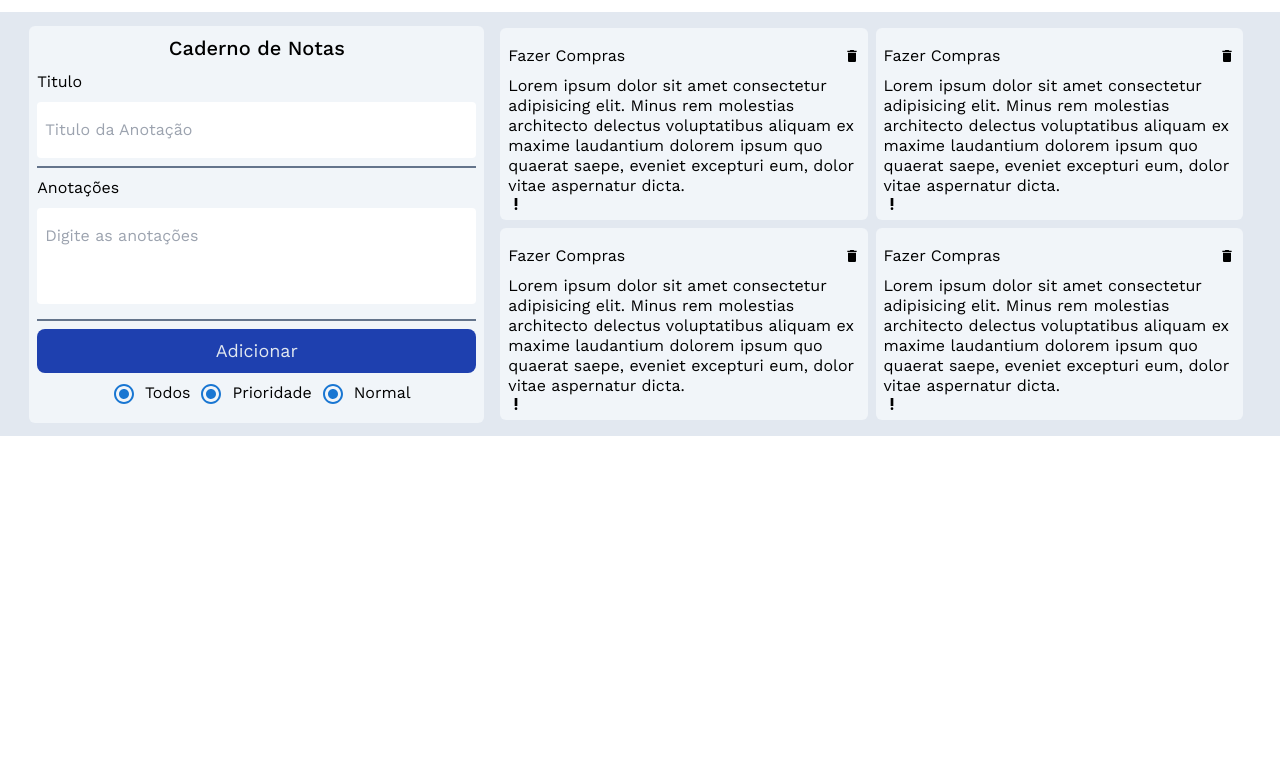
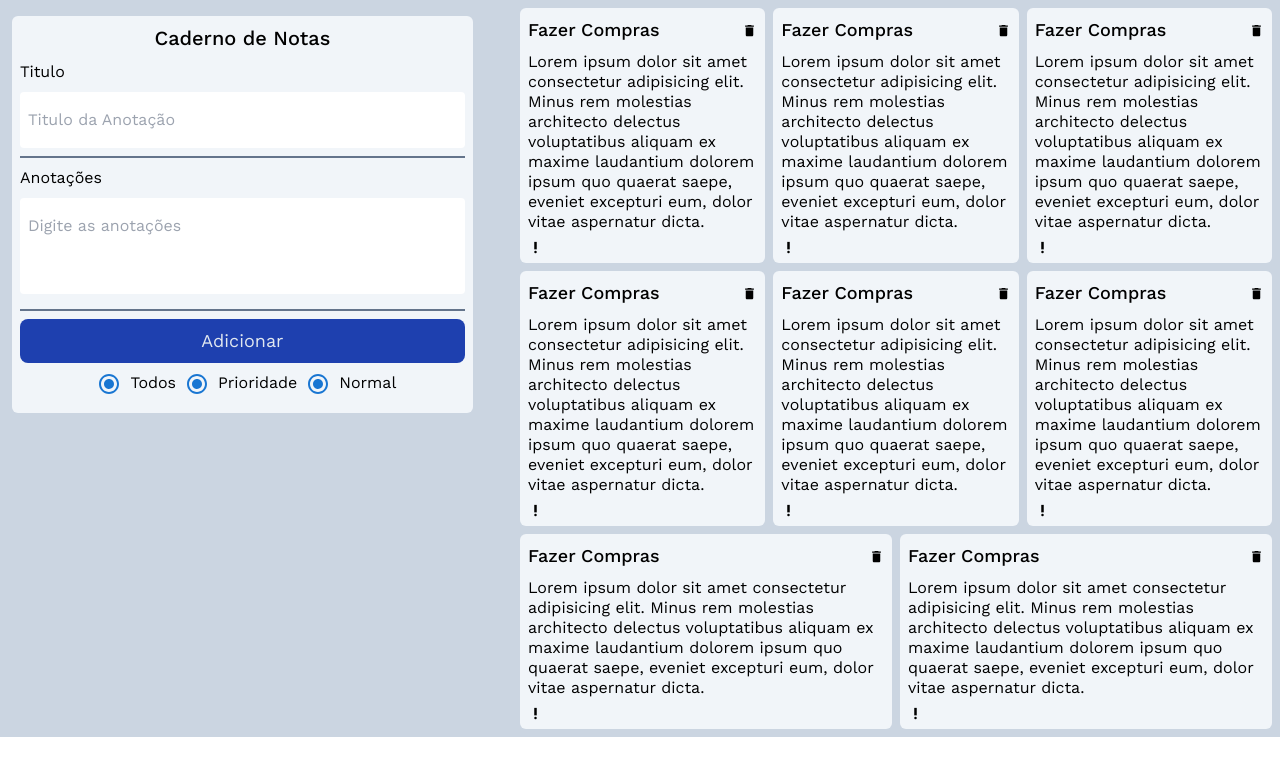
Before and after one commit to PascoalKahamba/task-manager, a Next.js app: page / in a window 1280 px wide. Shown: the top 776 px of the page. Built offline with nearby package versions, Linux system fonts and the light colour scheme.

Commit message:
I'm building the layout of the project

```diff
--- a/src/components/notes.tsx
+++ b/src/components/notes.tsx
@@ -2,18 +2,18 @@ import { MdDelete, MdOutlinePriorityHigh } from "react-icons/md";
 
 export default function Notes() {
   return (
-    <div className="bg-slate-100 leading-10 rounded-md p-2 flex-auto w-[40%]">
-      <div className="flex justify-between items-center">
-        <h1>Fazer Compras</h1>
-        <MdDelete />
+    <div className="bg-slate-100 leading-10 rounded-md p-2 flex-1 basis-52">
+      <div className="flex justify-between items-center mb-2">
+        <h1 className="font-medium text-lg">Fazer Compras</h1>
+        <MdDelete size={15} className="cursor-pointer" />
       </div>
-      <p className="leading-5">
+      <p className="leading-5 mb-2">
         Lorem ipsum dolor sit amet consectetur adipisicing elit. Minus rem
         molestias architecto delectus voluptatibus aliquam ex maxime laudantium
         dolorem ipsum quo quaerat saepe, eveniet excepturi eum, dolor vitae
         aspernatur dicta.
       </p>
-      <MdOutlinePriorityHigh />
+      <MdOutlinePriorityHigh size={15} className="cursor-pointer" />
     </div>
   );
 }
--- a/src/pages/index.tsx
+++ b/src/pages/index.tsx
@@ -10,9 +10,9 @@ export default function IndexPage() {
   };
 
   return (
-    <section className=" bg-slate-200 flex justify-center items-center gap-2 mt-3 p-2">
+    <section className=" bg-slate-300 flex justify-end items-centerp-2 h-full">
       <form
-        className="bg-slate-100 p-2 w-[36%] leading-10 rounded-md"
+        className="bg-slate-100 p-2 w-[36%] leading-10 rounded-md fixed h-auto z-0 left-3 top-4"
         onSubmit={handleSubmit}
       >
         <h1 className="font-medium text-xl text-center">Caderno de Notas</h1>
@@ -53,6 +53,10 @@ export default function IndexPage() {
         <Notes />
         <Notes />
         <Notes />
+        <Notes />
+        <Notes />
+        <Notes />
+        <Notes />
       </div>
     </section>
   );
```
